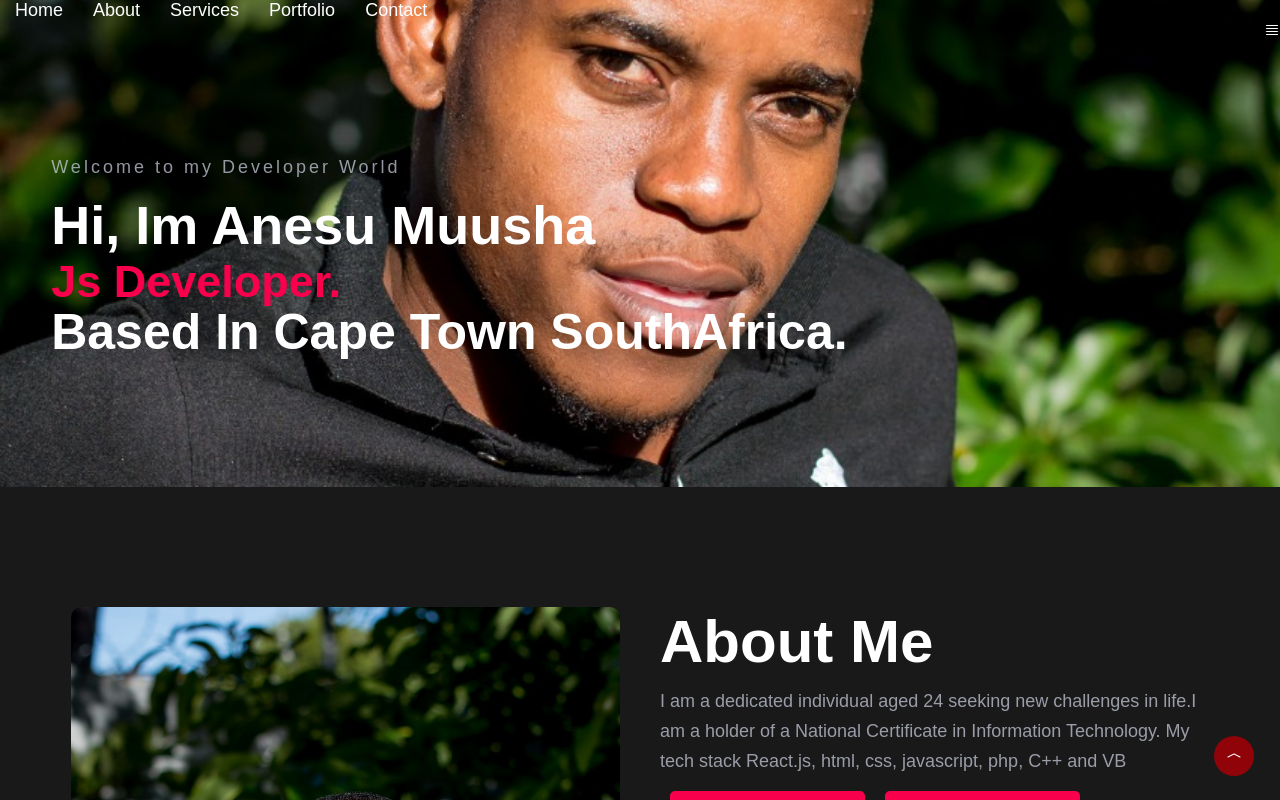
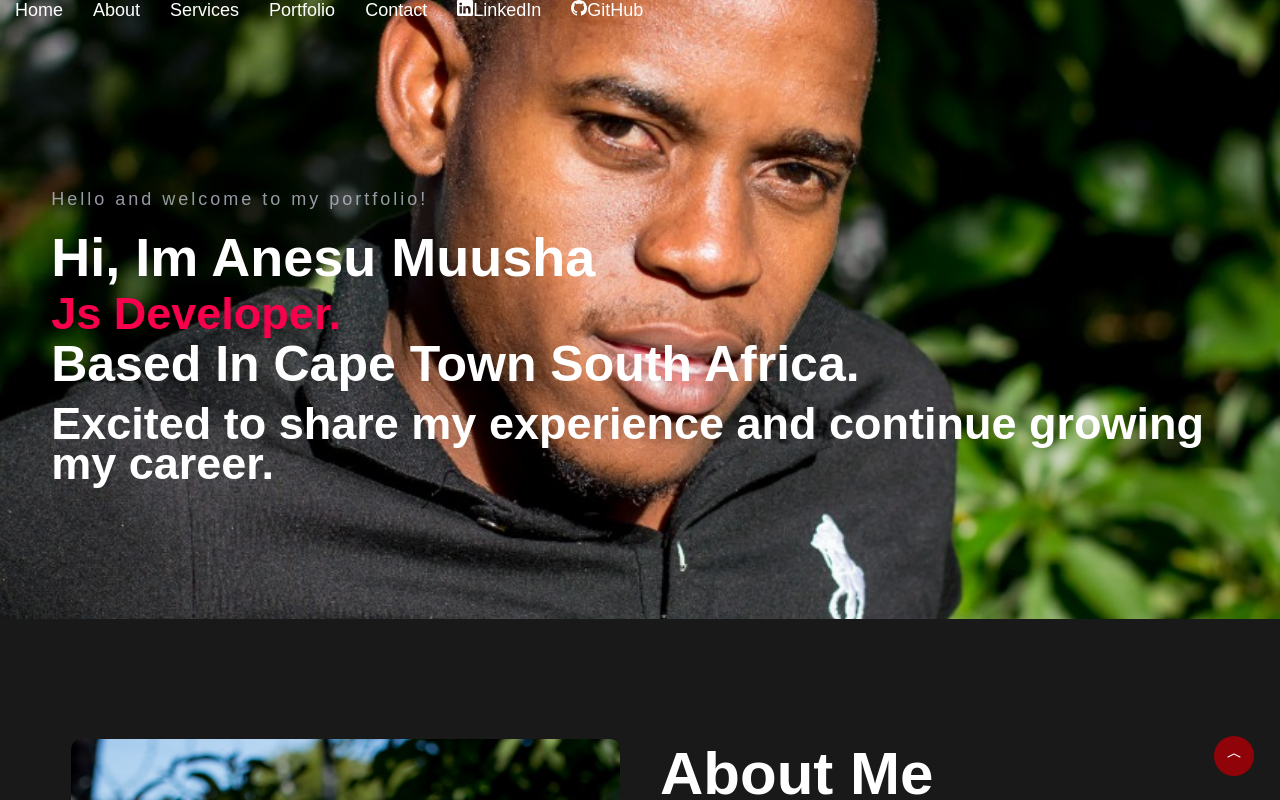
Before and after one commit to AnesuMuusha/portfolio, a React (Create React App) app: page / in a window 1280 px wide. Shown: the top 800 px of the page. Built offline with nearby package versions, Linux system fonts and the light colour scheme.

Commit message:
Changed about text

```diff
--- a/src/components/About.js
+++ b/src/components/About.js
@@ -18,10 +18,16 @@
             <h1 className="about__heading">About Me</h1>
             <div className="about__meta">
               <p className="about__text p__color">
-                I am a dedicated individual aged 24 seeking new challenges in
-                life.I am a holder of a National Certificate in Information
-                Technology. My tech stack React.js, html, css, javascript, php,
-                C++ and VB
+                I am a driven and eager software developer with a passion for
+                learning and growth. I am currently on a journey to expand my
+                skills and knowledge in the tech industry, and I am constantly
+                seeking new challenges to help me grow.
+                 My current tech stack
+                includes React.js, HTML, CSS, JavaScript, PHP, C++, and VB, and
+                I am excited to continue exploring and mastering new
+                technologies. As a junior developer, I am committed to
+                delivering high-quality, user-friendly applications and to
+                continuously improving my skills and expertise.
               </p>
 
               <div className="about__button d__flex align__items__center">
@@ -39,8 +45,7 @@
 
       {/*up tp top button*/}
       <div className="up__to__top__btn">
-        <a
-          href="https://anesu-portfolio.netlify.app"
+      <a href="#Home"
           className="bottom__to__top"
         >
           <svg
--- a/src/components/Home.js
+++ b/src/components/Home.js
@@ -1,23 +1,16 @@
-import React,{useState} from "react";
+import React from "react";
 import "./Home.css";
 // import logo from './images/logoWeb.png';
 const Home = () => {
   //fixed header
-  window.addEventListener("scroll", function () {
+  window.addEventListener("scroll", function() {
     const header = document.querySelector(".header");
     header.classList.toggle("active", window.scrollY > 0);
   });
-    const [show, setShow] = useState(false);
   return (
-
-
-    <div className="home__bg" id="Home" >
+    <div className="home__bg" id="Home">
       <div className="header">
         <div className="navigation.pxy__30">
-          {/* <div className='logo'>
-    <img src={logo} alt=""/>
-</div> */}
-
           <ul className="navbar d__flex">
             <a href="#Home">
               <li className="nav__items mx__15">Home</li>
@@ -33,69 +26,58 @@
             </a>
             <a href="#Contact">
               <li className="nav__items mx__15">Contact</li>
-            </a>
-          </ul>
-        </div>
-
-        <div className="toggle__menu"
-          style={{
-            position: "absolute"
-          }}
-        >
+            </a><br></br><br></br><br></br>
+            <a href="https://www.linkedin.com/in/anesu-muusha-6ab56b25b" target="_blank" rel="noopener noreferrer">
+              <li className="nav__items mx__15">
                 <svg
-          onClick={()=>setShow(!show)}
-          style={{position: "relative", zIndex: 1000}}
-          // onClick={()=>console.log("clicked")}
                   xmlns="http://www.w3.org/2000/svg"
                   width="16"
                   height="16"
                   fill="currentColor"
-            class="bi.bi-justify white pointer"
+                  class="bi bi-linkedin"
                   viewBox="0 0 16 16"
                 >
-            <path
-              fill-rule="evenodd"
-              d="M2 12.5a.5.5 0 0 1 .5-.5h11a.5.5 0 0 1 0 1h-11a.5.5 0 0 1-.5-.5zm0-3a.5.5 0 0 1 .5-.5h11a.5.5 0 0 1 0 1h-11a.5.5 0 0 1-.5-.5zm0-3a.5.5 0 0 1 .5-.5h11a.5.5 0 0 1 0 1h-11a.5.5 0 0 1-.5-.5zm0-3a.5.5 0 0 1 .5-.5h11a.5.5 0 0 1 0 1h-11a.5.5 0 0 1-.5-.5z"
-            />
+                  <path d="M0 1.146C0 .513.526 0 1.175 0h13.65C15.474 0 16 .513 16 1.146v13.708c0 .633-.526 1.146-1.175 1.146H1.175C.526 16 0 15.487 0 14.854V1.146zm4.943 12.248V6.169H2.542v7.225h2.401zm-1.2-8.212c.837 0 1.358-.554 1.358-1.248-.015-.709-.52-1.248-1.342-1.248-.822 0-1.359.54-1.359 1.248 0 .694.521 1.248 1.327 1.248h.016zm4.908 8.212V9.359c0-.216.016-.432.08-.586.173-.431.568-.878 1.232-.878.869 0 1.216.662 1.216 1.634v3.865h2.401V9.25c0-2.22-1.184-3.252-2.764-3.252-1.274 0-1.845.7-2.165 1.193v.025h-.016a5.54 5.54 0 0 1 .016-.025V6.169h-2.4c.03.678 0 7.225 0 7.225h2.4z" />
                 </svg>
-
-        {show?(
-        <div className="sideNavbar">
-        <ul className="sidebar d__flex">
-          <li className="sideNavbar">
-            <a href="#Home">Home</a>
+                LinkedIn
               </li>
-          <li className="sideNavbar">
-            <a href="#About">About</a>
+            </a>
+            <a href="https://github.com/AnesuMuusha" target="_blank" rel="noopener noreferrer">
+              <li className="nav__items mx__15">
+                {" "}
+                <svg
+                  xmlns="http://www.w3.org/2000/svg"
+                  width="16"
+                  height="16"
+                  fill="currentColor"
+                  class="bi bi-github"
+                  viewBox="0 0 16 16"
+                >
+                  <path d="M8 0C3.58 0 0 3.58 0 8c0 3.54 2.29 6.53 5.47 7.59.4.07.55-.17.55-.38 0-.19-.01-.82-.01-1.49-2.01.37-2.53-.49-2.69-.94-.09-.23-.48-.94-.82-1.13-.28-.15-.68-.52-.01-.53.63-.01 1.08.58 1.23.82.72 1.21 1.87.87 2.33.66.07-.52.28-.87.51-1.07-1.78-.2-3.64-.89-3.64-3.95 0-.87.31-1.59.82-2.15-.08-.2-.36-1.02.08-2.12 0 0 .67-.21 2.2.82.64-.18 1.32-.27 2-.27.68 0 1.36.09 2 .27 1.53-1.04 2.2-.82 2.2-.82.44 1.1.16 1.92.08 2.12.51.56.82 1.27.82 2.15 0 3.07-1.87 3.75-3.65 3.95.29.25.54.73.54 1.48 0 1.07-.01 1.93-.01 2.2 0 .21.15.46.55.38A8.012 8.012 0 0 0 16 8c0-4.42-3.58-8-8-8z" />
+                </svg>
+                GitHub
               </li>
-          <li className="sideNavbar">
-            <a href="#Services">Services</a>
-          </li>
-          <li className="sideNavbar">
-            <a href="#Portfolio">Portfolio</a>
-          </li>
-
-          <li className="sideNavbar">
-            <a href="#Contact">Contact</a>
-          </li>
+            </a>
           </ul>
         </div>
-      ):null}
-  </div>
-
       </div>
       <div className="container">
         <div className="home__content">
           <div className="hom__meta">
-            <h1 className="home__text pz__10">Welcome to my Developer World</h1>
+            <h1 className="home__text pz__10">
+              Hello and welcome to my portfolio!
+            </h1>
 
             <h2 className="home__text pz__10">Hi, Im Anesu Muusha</h2>
 
             <h3 className="home__text sweet">Js Developer.</h3>
 
             <h4 className="home__text pz__10">
-              Based In Cape Town SouthAfrica.
+              Based In Cape Town South Africa.
             </h4>
+            <h3 className="home__text pz__10">
+              Excited to share my experience and continue growing my career.
+            </h3>
           </div>
         </div>
       </div>
--- a/src/components/Projects.js
+++ b/src/components/Projects.js
@@ -13,7 +13,7 @@
       <div className="heading">
         <button>test button</button>
         <h1 className="heading">My Latest Projects</h1>
-        <p className="heading p__color">Placed in ascendind order.</p>
+        <p className="heading p__color">Placed in ascending order.</p>
       </div>
       <div className="container">
         <div className="row">
@@ -27,7 +27,7 @@
                 <div className="project__meta absolute">
                   <h5 className="project__text">Chess Bet</h5>
                   <h4 className="project__text">Online betting site #Chess</h4>
-                  <a href="https://anesu-portfolio.netlify.app" className="project__btn">
+                  <a href="https://anesu-portfolio.netlify.app/" target="_blank" rel="noopener noreferrer" className="project__btn">
                     View Details
                   </a>
                 </div>
@@ -47,7 +47,7 @@
                   <h4 className="project__text">
                     Click here to track your expenses
                   </h4>
-                  <a href="https://my-expence-tracker1212.netlify.app" className="project__btn">
+                   <a href="https://my-expence-tracker1212.netlify.app/" target="_blank" rel="noopener noreferrer" className="project__btn">
                     View Details
                   </a>
                 </div>
@@ -67,7 +67,7 @@
                   <h4 className="project__text">
                     Click here to view my Portfolio
                   </h4>
-                  <a href="https://anesu-portfolio.netlify.app" className="project__btn">
+                  <a href="https://anesu-portfolio.netlify.app/" target="_blank" rel="noopener noreferrer" className="project__btn">
                     View Details
                   </a>
                 </div>
--- a/src/components/Service.js
+++ b/src/components/Service.js
@@ -16,6 +16,7 @@
       <div className="container">
         <div className="row">
           <div className="col__3">
+          <a href="https://my-expence-tracker1212.netlify.app/" target="_blank" rel="noopener noreferrer">
             <div className="service__box pointer">
               <div className="icon">
                 <svg
@@ -41,6 +42,7 @@
               </p>
 
             </div>
+            </a>
           </div>
 
           <div className="col__3">
@@ -71,7 +73,8 @@
 
 
 
-          <div className="col__3">
+          <div className="col__3" >
+            <a href="https://anesu-portfolio.netlify.app/" target="_blank" rel="noopener noreferrer">
             <div className="service__box pointer">
               <div className="icon">
                 <svg
@@ -98,10 +101,12 @@
               </p>
 
             </div>
+            </a>
           </div>
 
 
           <div className="col__3">
+          <a href="https://food-order-1212.netlify.app/" target="_blank" rel="noopener noreferrer">
             <div className="service__box pointer">
               <div className="icon">
                 <svg
@@ -129,6 +134,7 @@
 
 
             </div>
+            </a>
           </div>
 
 
```
Lines whose indentation alone changed are shown as unchanged.
